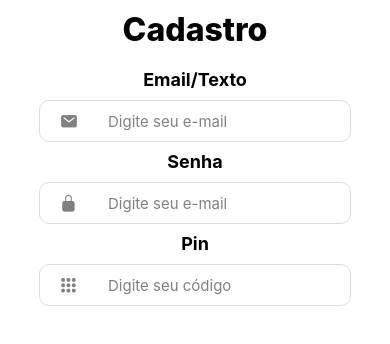
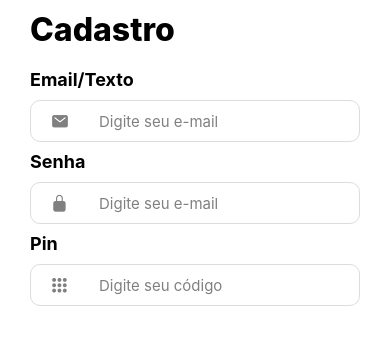
Before and after one commit to wenblack/design_system_mobil, a React Native app: screen / in a window 390 px wide. Shown: the top 344 px of the page. Built offline with nearby package versions, Linux system fonts and the light colour scheme.

Commit message:
Adjust form layout

```diff
--- a/src/screens/FormExample/styles.ts
+++ b/src/screens/FormExample/styles.ts
@@ -4,6 +4,7 @@ export const Container = styled.SafeAreaView`
   flex: 1;
   margin-left: 10%;
   margin-right: 10%;
-  align-items: center;
+  align-items: flex-start;
   justify-content: flex-start;
+  margin: 0 auto;
 `;
```
